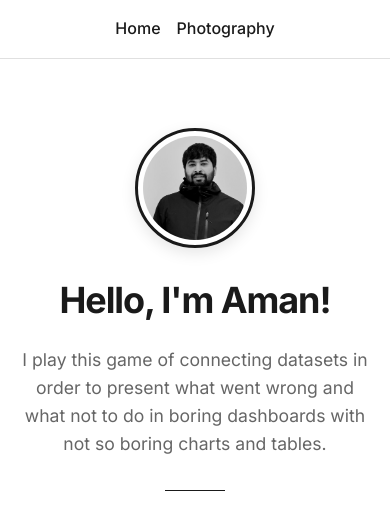
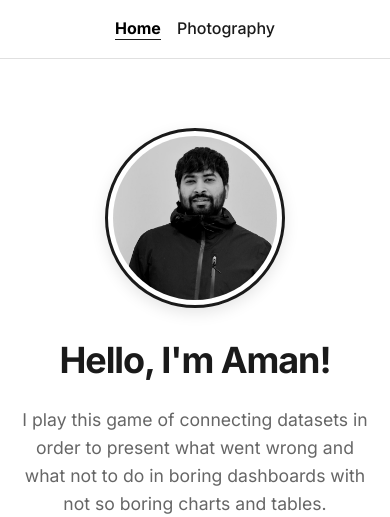
Before and after one commit to SharmaAman/amansharma-website, a plain HTML site: page index.html in a window 390 px wide. Shown: the top 517 px of the page. Drawn offline with Linux system fonts and the light colour scheme.

Commit message:
modified:   index.html 	modified:   photography.html 	modified:   scripts.js 	modified:   styles.css

```diff
--- a/index.html
+++ b/index.html
@@ -13,7 +13,9 @@
     <header class="header">
         <nav>
             <ul>
-                <li><a href="#home" class="nav-link">Home</a></li>
+                <!-- <li><a href="#home" class="nav-link">Home</a></li> -->
+                <!-- <li><a href="photography.html" class="nav-link">Photography</a></li> -->
+                <li><a href="#home" class="nav-link active">Home</a></li>
                 <li><a href="photography.html" class="nav-link">Photography</a></li>
             </ul>
         </nav>
--- a/scripts.js
+++ b/scripts.js
@@ -30,3 +30,15 @@ document.querySelectorAll('.content-section').forEach((el) => {
     el.style.transform = 'translateY(20px)';
     observer.observe(el);
 });
+
+document.addEventListener('DOMContentLoaded', function() {
+    const currentPage = window.location.pathname.split('/').pop() || 'index.html';
+    const navLinks = document.querySelectorAll('.nav-link');
+
+    navLinks.forEach(link => {
+        const linkPage = link.getAttribute('href').split('/').pop();
+        if (linkPage === currentPage || (currentPage === '' && linkPage === 'index.html')) {
+            link.classList.add('active');
+        }
+    });
+});
--- a/styles.css
+++ b/styles.css
@@ -63,6 +63,14 @@ nav ul {
     width: 100%;
 }
 
+.nav-link.active {
+    color: #000; /* Change to your desired color */
+    font-weight: bold; /* Optional: Make the active link bold */
+}
+
+.nav-link.active::after {
+    width: 100%; /* Ensure the underline is fully visible */
+}
 /* Hero Section
 ---------------------------------------------*/
 .hero {
@@ -452,8 +460,8 @@ nav ul {
 /* Profile Image
 ---------------------------------------------*/
 .profile-image-container {
-    width: 150px;
-    height: 150px;
+    width: 250px;
+    height: 250px;
     margin: 0 auto 2rem;
     padding: 5px;
     border: 3px solid var(--black);
@@ -556,8 +564,8 @@ nav ul {
 
     /* Profile image adjustments */
     .profile-image-container {
-        width: 120px;
-        height: 120px;
+        width: 180px;
+        height: 180px;
         margin-bottom: 1.5rem;
     }
 
```
Also changed, not shown: photography.html (+3 -1 lines).
